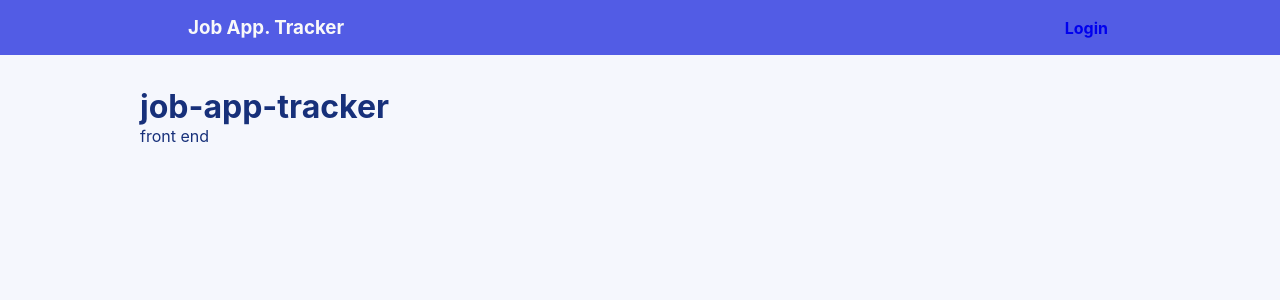
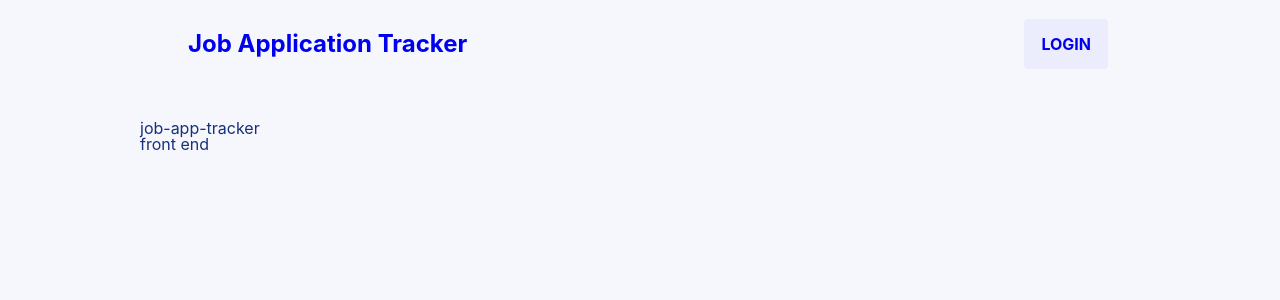
Before and after one commit to chrisnorwood/job-app-tracker, a React (Create React App) app in the folder client/: page / in a window 1280 px wide. Shown: the top 300 px of the page. Built offline with nearby package versions, Linux system fonts and the light colour scheme.

Commit message:
Validate form with react-hook-form

```diff
--- a/client/package.json
+++ b/client/package.json
@@ -13,6 +13,7 @@
     "moment": "^2.24.0",
     "react": "^16.12.0",
     "react-dom": "^16.12.0",
+    "react-hook-form": "^3.28.15",
     "react-router-dom": "^5.1.2",
     "react-scripts": "3.3.0",
     "react-toastify": "^5.4.1"
--- a/client/src/components/layout/Nav.js
+++ b/client/src/components/layout/Nav.js
@@ -1,10 +1,12 @@
 import React from 'react'
-import { NavLink } from 'react-router-dom'
+import { Link, NavLink } from 'react-router-dom'
 
 const Nav = (props) => (
   <nav>
     <div className='container'>
-      <h3>Job App. Tracker</h3>
+      <h2>
+        <Link to='/'>Job Application Tracker</Link>
+      </h2>
       <ul>
         <li>
           <NavLink to='/login'>Login</NavLink>
--- a/client/src/components/pages/Login.js
+++ b/client/src/components/pages/Login.js
@@ -1,28 +1,40 @@
 import React from 'react'
+import useForm from 'react-hook-form'
 import { handleLogin } from '../../services/auth'
 
 const Login = (props) => {
-  const handleSubmit = (event) => {
-    event.preventDefault()
-    const values = {
-      email: event.target.email.value,
-      password: event.target.password.value,
-    }
-    console.log('Form submitted with: ', values)
-
-    handleLogin(values)
+  const { register, handleSubmit, errors } = useForm()
+  const onSubmit = data => {
+    console.log('Form submitted with: ', data)
+    handleLogin(data)
   }
 
   return (
     <div className='auth-box'>
-      <form onSubmit={handleSubmit}>
+      <form onSubmit={handleSubmit(onSubmit)}>
         <div className='form-field'>
           <label>Email</label>
-          <input type="text" name="email" placeholder="foo@bar.com" />
+          <input
+            type="text"
+            name="email"
+            placeholder="foo@bar.com"
+            ref={register({ required: true })}
+          />
+          <div className="auth-error">
+            {errors.email && 'Email is required.'}
+          </div>
         </div>
         <div className='form-field'>
           <label>Password</label>
-          <input type="password" name="password" placeholder="foobar" />
+          <input
+            type="password"
+            name="password"
+            placeholder="foobar"
+            ref={register({ required: true })}
+          />
+          <div className="auth-error">
+            {errors.password && 'Password is required.'}
+          </div>
         </div>
         <div>
           <input type="submit" value="Login" className="submit-btn"/>
--- /dev/null
+++ b/client/src/styles/_reset.scss
@@ -0,0 +1,42 @@
+@mixin meyer-reset {
+  html, body, div, span, applet, object, iframe, h1, h2, h3, h4, h5, h6, p, blockquote, pre, a, abbr, acronym, address, big, cite, code, del, dfn, em, img, ins, kbd, q, s, samp, small, strike, strong, sub, sup, tt, var, b, u, i, center, dl, dt, dd, ol, ul, li, fieldset, form, label, legend, table, caption, tbody, tfoot, thead, tr, th, td, article, aside, canvas, details, embed, figure, figcaption, footer, header, hgroup, menu, nav, output, ruby, section, summary, time, mark, audio, video {
+    margin: 0;
+    padding: 0;
+    border: 0;
+    font-size: 100%;
+    font: inherit;
+    vertical-align: baseline;
+  }
+
+  // HTML5 display-role reset for older browsers
+  article, aside, details, figcaption, figure, footer, header, hgroup, menu, nav, section {
+    display: block;
+  }
+  body {
+    line-height: 1;
+  }
+  ol, ul {
+    list-style: none;
+  }
+  blockquote, q {
+    quotes: none;
+  }
+  blockquote {
+    &:before, &:after {
+      content: "";
+      content: none;
+    }
+  }
+  q {
+    &:before, &:after {
+      content: "";
+      content: none;
+    }
+  }
+  table {
+    border-collapse: collapse;
+    border-spacing: 0;
+  }
+}
+
+@include meyer-reset;
--- a/client/src/styles/index.scss
+++ b/client/src/styles/index.scss
@@ -1,3 +1,5 @@
+@import "reset";
+
 /* Variables & Mixins
   see palette: https://palx.jxnblk.com/
 */
@@ -50,6 +52,20 @@ body {
   -moz-osx-font-smoothing: grayscale;
   background: $bg;
   color: $primary-dark;
+}
+
+a {
+  text-decoration: none;
+  &:visited {
+    color: inherit;
+  }
+  &:hover {
+    text-decoration: underline;
+  }
+}
+
+h2 {
+  font-size: 1.5rem;
 }
 
 code {
@@ -110,16 +126,16 @@ input:focus {
 
 nav {
   width: 100%;
-  background-color: $primary;
-  color: $gray-0;
+  color: $primary-dark;
   margin-bottom: 2rem;
   .container {
     display: flex;
     justify-content: space-between;
     align-items: center;
     padding: 0 2rem;
-    h3 {
-      padding: 1rem 1rem;
+    h2 {
+      padding: 2rem 1rem;
+      font-weight: bold;
     }
     ul {
       list-style: none;
@@ -128,13 +144,18 @@ nav {
         display: inline-flex;
         margin-left: 2rem;
         a {
+          background: $primary-lt;
+          border: 1px solid transparent;
+          text-transform: uppercase;
+          border-radius: 4px;
+          padding: 1rem;
           text-decoration: none;
           font-weight: bold;
           &:visited {
             color: inherit;
           }
           &:hover {
-            text-decoration: underline;
+            border: 1px solid $primary;
           }
         }
       }
@@ -153,4 +174,10 @@ nav {
     margin-bottom: 0.5rem;
     border-bottom: 1px solid $primary-lt;
   }
+  .auth-error {
+    margin-top: 0.6rem;
+    font-style: italic;
+    font-size: 0.9rem;
+    color: $red-dark;
+  }
 }
```
Also changed, not shown: 1 other file (tests, documents, lock files or other folders).
